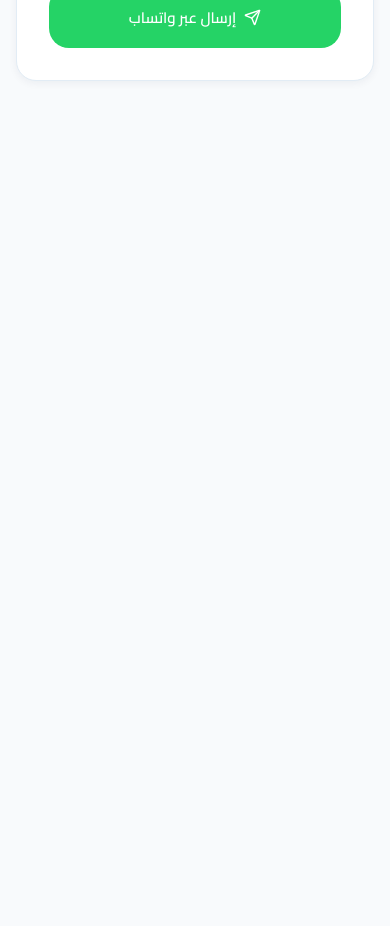
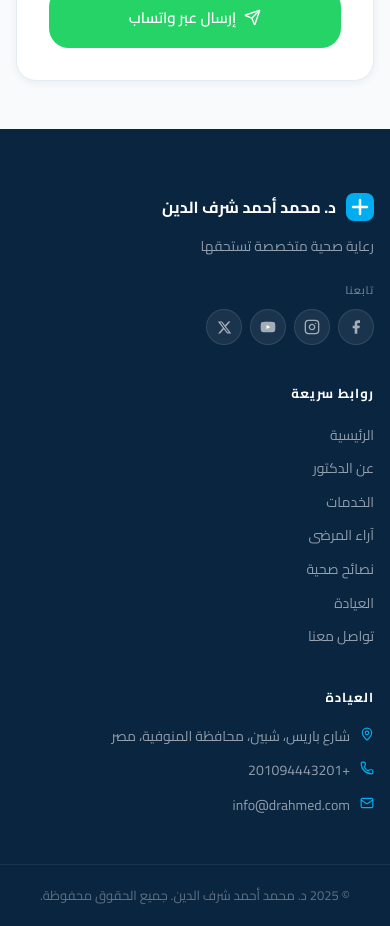
Before and after one commit to AkramGaber/orthopedicLandingPage, a React (Vite) app: page / in a window 390 px wide. Shown: the part 9040-9966 px from the top of the page. Before the commit the page ends 9169 px from the top, so only its background shows below. Built offline with nearby package versions, Linux system fonts and the light colour scheme; a web font is replaced by a local one.

Commit message:
feat: Footer section with active social links along side page navigation

```diff
--- a/src/App.jsx
+++ b/src/App.jsx
@@ -10,6 +10,7 @@
 import ClinicInfo from './components/ClinicInfo'
 import CtaBanner from './components/CtaBanner'
 import Contact from './components/Contact'
+import Footer from './components/Footer'
 
 function App() {
   const [lang, setLang] = useState("ar");
@@ -35,6 +36,7 @@
         <CtaBanner t={t} />
         <Contact t={t} />
       </main>
+        <Footer t={t} lang={lang} />
     </div>
   )
 }
--- /dev/null
+++ b/src/components/Footer.css
@@ -0,0 +1,165 @@
+.footer {
+  background: var(--primary);
+  color: rgba(255,255,255,0.8);
+}
+
+.footer__inner {
+  display: grid;
+  grid-template-columns: 1.4fr 1fr 1.2fr;
+  gap: 56px;
+  padding-top: 64px;
+  padding-bottom: 48px;
+}
+
+/* Brand */
+.footer__brand {}
+
+.footer__logo {
+  display: flex;
+  align-items: center;
+  gap: 10px;
+  margin-bottom: 14px;
+}
+
+.footer__logo span {
+  font-size: 16px;
+  font-weight: 700;
+  color: white;
+}
+
+.footer__tagline {
+  font-size: 14px;
+  color: rgba(255,255,255,0.55);
+  line-height: 1.6;
+  margin-bottom: 24px;
+  max-width: 260px;
+}
+
+.footer__social {}
+
+.footer__social-label {
+  display: block;
+  font-size: 11px;
+  font-weight: 600;
+  text-transform: uppercase;
+  letter-spacing: 0.08em;
+  color: rgba(255,255,255,0.4);
+  margin-bottom: 10px;
+}
+
+.footer__social-icons {
+  display: flex;
+  gap: 8px;
+}
+
+.footer__social-icon {
+  width: 36px;
+  height: 36px;
+  border-radius: 50%;
+  background: rgba(255,255,255,0.07);
+  border: 1px solid rgba(255,255,255,0.10);
+  display: flex;
+  align-items: center;
+  justify-content: center;
+  color: rgba(255,255,255,0.6);
+  text-decoration: none;
+  transition: all 0.2s;
+}
+
+.footer__social-icon:hover {
+  background: var(--accent);
+  border-color: var(--accent);
+  color: white;
+  transform: translateY(-2px);
+}
+
+/* Cols */
+.footer__col {}
+
+.footer__col-title {
+  font-size: 13px;
+  font-weight: 700;
+  text-transform: uppercase;
+  letter-spacing: 0.08em;
+  color: white;
+  margin-bottom: 20px;
+}
+
+.footer__links {
+  list-style: none;
+  display: flex;
+  flex-direction: column;
+  gap: 8px;
+}
+
+.footer__link {
+  font-size: 14px;
+  color: rgba(255,255,255,0.55);
+  text-decoration: none;
+  transition: color 0.2s;
+}
+
+.footer__link:hover {
+  color: var(--accent);
+}
+
+/* Contact items */
+.footer__contact-items {
+  display: flex;
+  flex-direction: column;
+  gap: 12px;
+}
+
+.footer__contact-item {
+  display: flex;
+  align-items: flex-start;
+  gap: 10px;
+  font-size: 14px;
+  color: rgba(255,255,255,0.55);
+}
+
+.footer__contact-item svg {
+  color: var(--accent);
+  flex-shrink: 0;
+  margin-top: 2px;
+}
+
+.footer__contact-item a {
+  color: rgba(255,255,255,0.55);
+  text-decoration: none;
+  transition: color 0.2s;
+}
+
+.footer__contact-item a:hover {
+  color: var(--accent);
+}
+
+/* Bottom bar */
+.footer__bottom {
+  border-top: 1px solid rgba(255,255,255,0.07);
+  padding: 20px 0;
+}
+
+.footer__bottom-inner {
+  display: flex;
+  align-items: center;
+  justify-content: center;
+  font-size: 13px;
+  color: rgba(255,255,255,0.35);
+}
+
+@media (max-width: 900px) {
+  .footer__inner {
+    grid-template-columns: 1fr 1fr;
+    gap: 40px;
+  }
+  .footer__brand {
+    grid-column: 1 / -1;
+  }
+}
+
+@media (max-width: 500px) {
+  .footer__inner {
+    grid-template-columns: 1fr;
+  }
+}
--- /dev/null
+++ b/src/components/Footer.jsx
@@ -0,0 +1,124 @@
+import { Phone, MapPin, Mail } from "lucide-react";
+import "./Footer.css";
+
+const SocialFacebook = () => (
+  <svg width="16" height="16" viewBox="0 0 24 24" fill="currentColor">
+    <path d="M18 2h-3a5 5 0 0 0-5 5v3H7v4h3v8h4v-8h3l1-4h-4V7a1 1 0 0 1 1-1h3z"/>
+  </svg>
+);
+
+const SocialInstagram = () => (
+  <svg width="16" height="16" viewBox="0 0 24 24" fill="none" stroke="currentColor" strokeWidth="2" strokeLinecap="round" strokeLinejoin="round">
+    <rect x="2" y="2" width="20" height="20" rx="5" ry="5"/>
+    <path d="M16 11.37A4 4 0 1 1 12.63 8 4 4 0 0 1 16 11.37z"/>
+    <line x1="17.5" y1="6.5" x2="17.51" y2="6.5"/>
+  </svg>
+);
+
+const SocialYoutube = () => (
+  <svg width="16" height="16" viewBox="0 0 24 24" fill="currentColor">
+    <path d="M22.54 6.42a2.78 2.78 0 0 0-1.95-1.96C18.88 4 12 4 12 4s-6.88 0-8.59.46a2.78 2.78 0 0 0-1.95 1.96A29 29 0 0 0 1 12a29 29 0 0 0 .46 5.58A2.78 2.78 0 0 0 3.41 19.6C5.12 20 12 20 12 20s6.88 0 8.59-.46a2.78 2.78 0 0 0 1.95-1.95A29 29 0 0 0 23 12a29 29 0 0 0-.46-5.58z"/>
+    <polygon points="9.75 15.02 15.5 12 9.75 8.98 9.75 15.02" fill="white"/>
+  </svg>
+);
+
+const SocialX = () => (
+  <svg width="15" height="15" viewBox="0 0 24 24" fill="currentColor">
+    <path d="M18.244 2.25h3.308l-7.227 8.26 8.502 11.24H16.17l-5.214-6.817L4.99 21.75H1.68l7.73-8.835L1.254 2.25H8.08l4.713 6.231zm-1.161 17.52h1.833L7.084 4.126H5.117z"/>
+  </svg>
+);
+
+const socialLinks = [
+  { Icon: SocialFacebook, href: "https://www.facebook.com/Mohamedsharaf0", label: "Facebook" },
+  { Icon: SocialInstagram, href: "https://www.instagram.com/mhmd_sharaff/", label: "Instagram" },
+  { Icon: SocialYoutube, href: "https://www.youtube.com/watch?v=jNxABzfbDzA", label: "YouTube" },
+  { Icon: SocialX, href: "https://x.com/Mohamed0_sharaf", label: "X" },
+];
+
+export default function Footer({ t, lang }) {
+  const f = t.footer;
+  const nav = t.nav;
+  const c = t.clinic;
+
+  const links = [
+    { key: "home", href: "#hero" },
+    { key: "about", href: "#about" },
+    { key: "services", href: "#services" },
+    { key: "testimonials", href: "#testimonials" },
+    { key: "blog", href: "#blog" },
+    { key: "clinic", href: "#clinic" },
+    { key: "contact", href: "#contact" },
+  ];
+
+  const handleNav = (href, e) => {
+    e.preventDefault();
+    document.querySelector(href)?.scrollIntoView({ behavior: "smooth" });
+  };
+
+  return (
+    <footer className="footer">
+      <div className="container footer__inner">
+        {/* Brand */}
+        <div className="footer__brand">
+          <div className="footer__logo">
+            <svg width="28" height="28" viewBox="0 0 28 28" fill="none">
+              <rect width="28" height="28" rx="8" fill="#00AEEF" />
+              <path d="M14 7v14M7 14h14" stroke="white" strokeWidth="2.5" strokeLinecap="round" />
+            </svg>
+            <span>{lang === "ar" ? "د. محمد أحمد شرف الدين" : "Dr. Mohamed Ahmed Sharaf El-deen"}</span>
+          </div>
+          <p className="footer__tagline">{f.tagline}</p>
+          <div className="footer__social">
+            <span className="footer__social-label">{f.social}</span>
+            <div className="footer__social-icons">
+              {socialLinks.map(({ Icon, href, label }) => (
+                <a key={label} href={href} className="footer__social-icon" target="_blank" rel="noopener noreferrer" aria-label={label}>
+                  <Icon />
+                </a>
+              ))}
+            </div>
+          </div>
+        </div>
+
+        {/* Quick Links */}
+        <div className="footer__col">
+          <h4 className="footer__col-title">{f.quickLinks}</h4>
+          <ul className="footer__links">
+            {links.map(({ key, href }) => (
+              <li key={key}>
+                <a href={href} className="footer__link" onClick={(e) => handleNav(href, e)}>
+                  {nav[key]}
+                </a>
+              </li>
+            ))}
+          </ul>
+        </div>
+
+        {/* Contact Info */}
+        <div className="footer__col">
+          <h4 className="footer__col-title">{t.clinic.sectionLabel}</h4>
+          <div className="footer__contact-items">
+            <div className="footer__contact-item">
+              <MapPin size={14} />
+              <span>{c.address}</span>
+            </div>
+            <div className="footer__contact-item">
+              <Phone size={14} />
+              <a href={"tel:" + c.phone}>{c.phone}</a>
+            </div>
+            <div className="footer__contact-item">
+              <Mail size={14} />
+              <a href="mailto:info@drahmed.com">info@drahmed.com</a>
+            </div>
+          </div>
+        </div>
+      </div>
+
+      <div className="footer__bottom">
+        <div className="container footer__bottom-inner">
+          <p>{f.copyright}</p>
+        </div>
+      </div>
+    </footer>
+  );
+}
```
